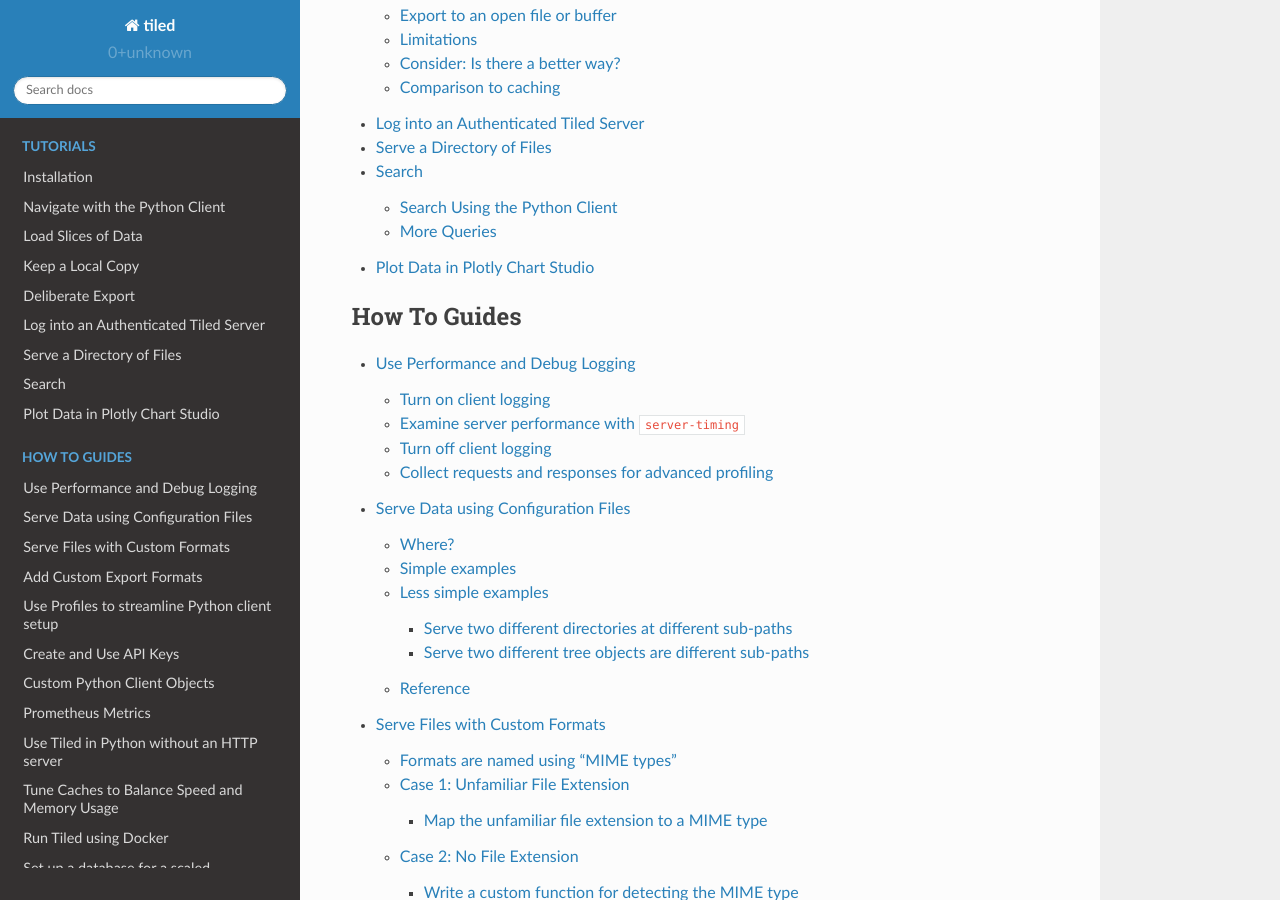
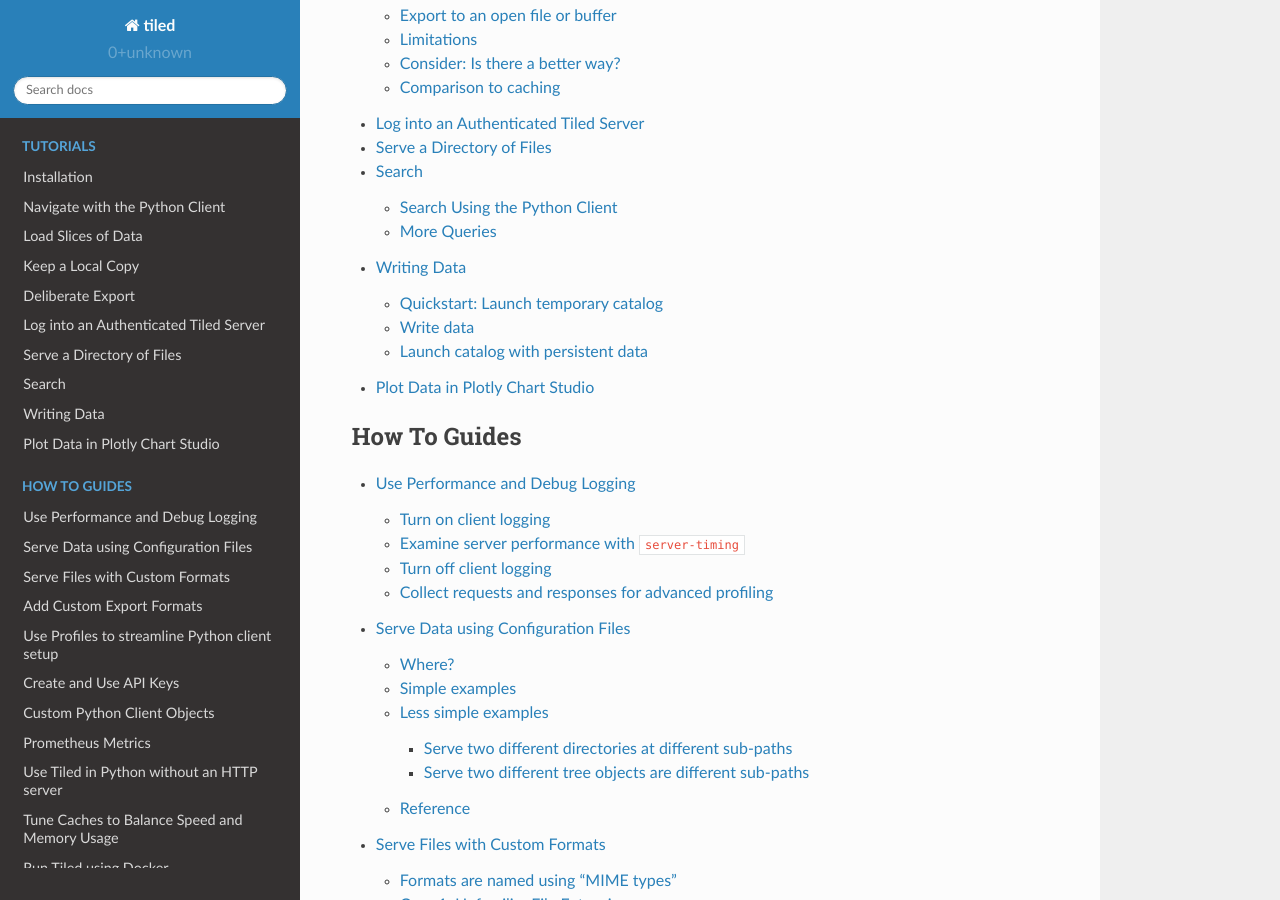
Before and after one commit to bluesky/tiled, a Sphinx documentation site: the page built from docs/source/index.md, in a window 1280 px wide and 900 px high, scrolled down 3797 px. Built offline with Sphinx 7.4.7 and the Read the Docs theme 2.0.0, drawn with Linux system fonts in a browser that asks for light colours; pages that are not in the unit, such as notebooks, are missing from menus; some of the changed lines change nothing that is shown.

Commit message:
Add tutorial on writing data.

````diff
--- a/docs/source/index.md
+++ b/docs/source/index.md
@@ -12,6 +12,7 @@
 tutorials/login
 tutorials/serving-files
 tutorials/search
+tutorials/writing
 tutorials/plotly-integration
 ```
 
--- /dev/null
+++ b/docs/source/tutorials/writing.md
@@ -0,0 +1,107 @@
+# Writing Data
+
+```{warning}
+
+This is a highly experimental feature, recently introduced and included for
+evaluation by early users. At this time we do not recommend using it for
+anything important.
+```
+
+In this tutorial we will start Tiled in a mode where the client can
+write (upload) data for later retrieving, search, or sharing.
+
+To start, we'll launch catalog backed by a _temporary directory_. This is great
+for exploring. Then, we'll see how to start one with _persistent_ data, useful
+for actual work.
+
+## Quickstart: Launch temporary catalog
+
+```bash
+tiled serve catalog --temp
+```
+
+You'll see output that includes something like:
+
+```bash
+
+    Navigate a web browser or connect a Tiled client to:
+
+    http://127.0.0.1:8000?api_key=02fa5557fe1c40c410f5e3569cc2b9ec05112770adf6eef068186efec65326a9
+
+```
+
+where the code after `?api_key=` is a randomly-generated secret that will be
+different each time you start the server. (Later, you may want to look
+at the top of the section {doc}`../explanations/security` for how to control
+this.)
+
+Now, in a Python interpreter, connect, with the Python client. Copy/paste in
+the full URL.
+
+```python
+from tiled.client import from_uri
+
+client = from_uri("http://127.0.0.1:8000?api_key=...")
+```
+
+where `...` will be whatever secret was printed at server startup above.
+
+## Write data
+
+Write array and tabular data.
+
+```python
+# Write simple Python list (which gets converted to numpy.array).
+>>> c.write_array([1, 2, 3], metadata={"color": "red", "barcode": 10})
+<ArrayClient shape=(3,) chunks=((3,),) dtype=int64>
+
+# Write an array.
+>>> import numpy
+>>> c.write_array(numpy.array([4, 5, 6]), metadata={"color": "blue", "barcode": 11})
+<ArrayClient shape=(3,) chunks=((3,),) dtype=int64>
+
+# Write a table (DataFrame).
+>>> import pandas
+>>> c.write_dataframe(pandas.DataFrame({"x": [1, 2, 3], "y": [4, 5, 6]}), metadata={"color": "green", "barcode": 12})
+<DataFrameClient ['x', 'y']>
+```
+
+Search to find the data again.
+
+```py
+>>> from tiled.queries import Key
+>>> c.search(Key("color") == "green").values().first()
+<DataFrameClient ['x', 'y']>
+```
+
+Read the data.
+
+```py
+>>> c.search(Key("color") == "green").values().first().read()
+   x  y
+0  1  4
+1  2  5
+2  3  6
+```
+
+## Launch catalog with persistent data
+
+First, we initialize a file which Tiled will use as a database.
+
+```bash
+tiled catalog init catalog.db
+```
+
+This creates a [SQLite][] file, `catalog.db`. It can be named anything you like
+and placed in any directory you like. It will contain the metadata and pointers
+to data files.
+
+```bash
+tiled serve catalog catalog.db --write data/
+```
+
+Now proceed as above. Unlike with `--temp`, the catalog will persist across server
+restarts and can be used by multiple servers running in parallel, in a scaled
+deployment.
+
+[SQLite]: https://www.sqlite.org/index.html
````
